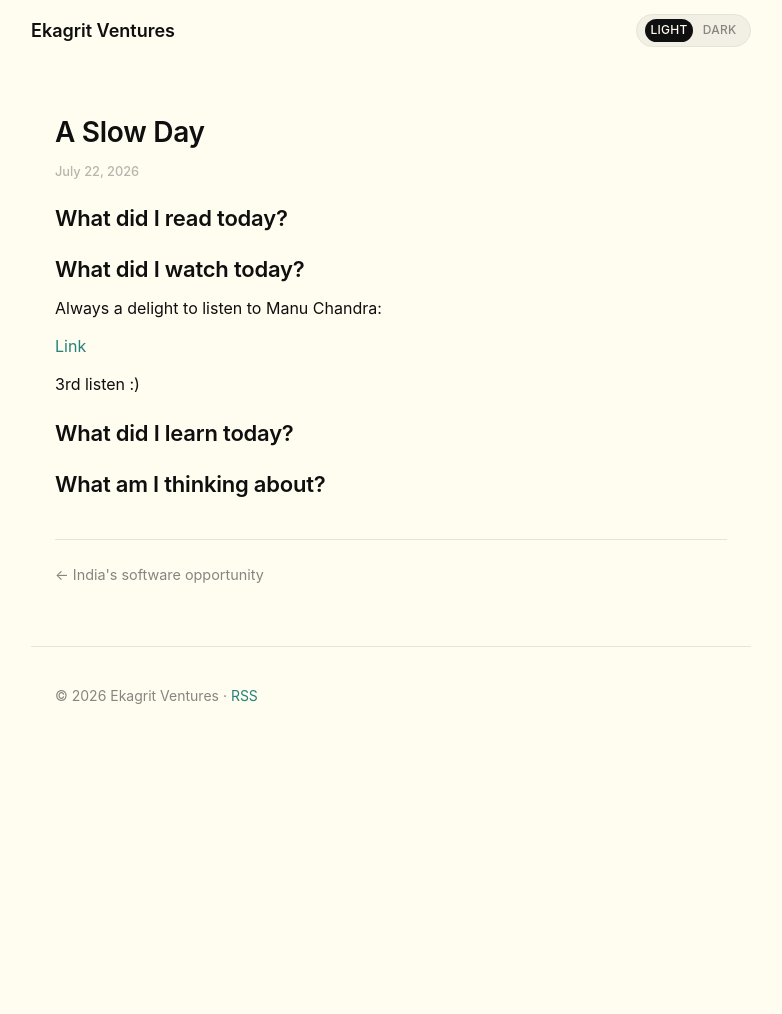
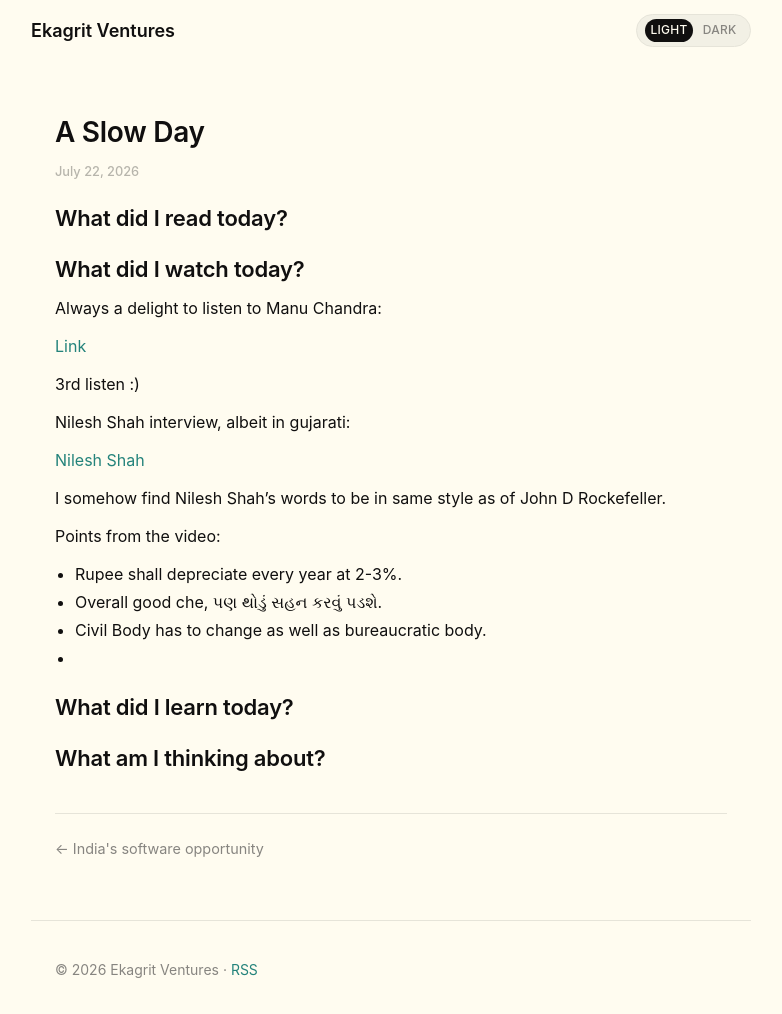
Before and after one commit to ekagritventures/ekagritventures.github.io, a Jekyll site: the page built from _posts/2026/07-July/2026-07-22-.md, in a window 1280 px wide. Shown: the whole page, without its empty margins (249-1031 px from the left). Built offline with Jekyll 4.4.1, drawn with Linux system fonts in a browser that asks for light colours; before the commit the page ends 900 px from its top, so only the background shows below that.

Commit message:
vault backup: 2026-07-23 00:11:58

```diff
--- a/_posts/2026/07-July/2026-07-22-.md
+++ b/_posts/2026/07-July/2026-07-22-.md
@@ -23,6 +23,21 @@ Always a delight to listen to Manu Chandra:
 
 3rd listen :)
 
+Nilesh Shah interview, albeit in gujarati:
+
+[Nilesh Shah](https://www.youtube.com/watch?v=jDxLOaPwlD0)
+
+I somehow find Nilesh Shah's words to be in same style as of John D Rockefeller.
+
+Points from the video:
+
+- Rupee shall depreciate every year at 2-3%.
+- Overall good che, પણ થોડું સહન કરવું પડશે.
+- Civil Body has to change as well as bureaucratic body.
+-
+
+
+
 
 
 ## What did I learn today?
```
